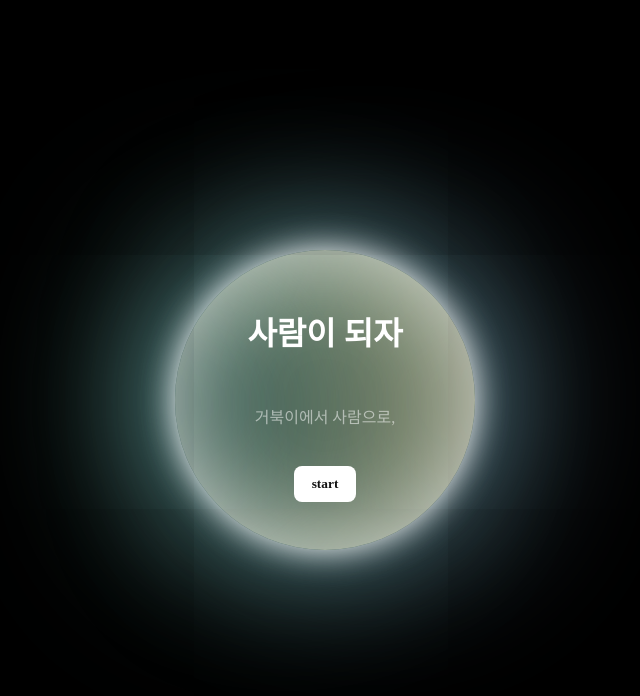
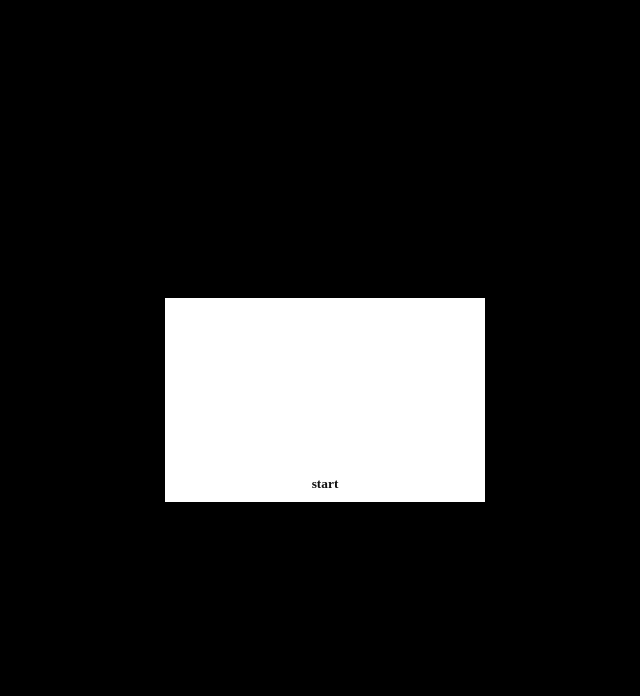
Before and after one commit to elroi773/bePerson_website, a React (Vite) app: page / in a window 1280 px wide. Shown: the top 696 px of the page, without its empty margins (315-955 px from the left). Built offline with nearby package versions, Linux system fonts and the light colour scheme; a web font is replaced by a local one.

Commit message:
css 연결

```diff
--- a/src/Index.css
+++ b/src/Index.css
@@ -0,0 +1,3 @@
+*{
+    background-color: #fff;
+}
```
